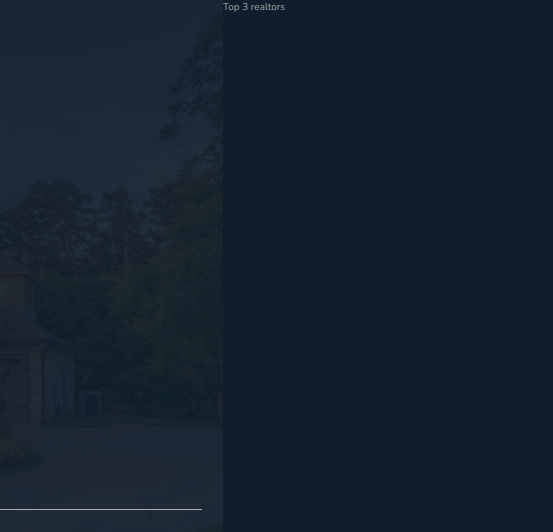
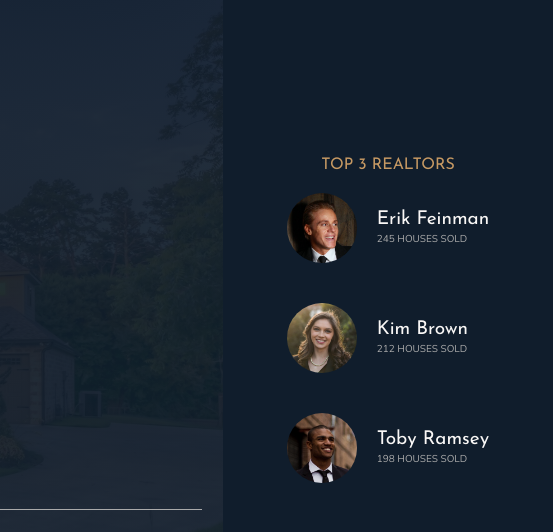
Before and after one commit to PrantoMollick/nexter-html-template, a website: page index.html in a window 1280 px wide. Shown: the top 532 px of the page, 727-1280 px from the left. Drawn offline with nearby package versions, Linux system fonts and the light colour scheme.

Commit message:
016 Building the Realtors Section

```diff
--- a/index.html
+++ b/index.html
@@ -33,7 +33,26 @@
     </header>
 
     <div class="realtors">
-        Top 3 realtors
+        <h3 class="heading-3">Top 3 Realtors</h3>
+        <div class="realtors__list">
+            <img src="img/realtor-1.jpeg" alt="Realtor 1" class="realtors__img">
+            <div class="realtors__details">
+                <h4 class="heading-4 heading-4--light">Erik Feinman</h4>
+                <p class="realtors__sold">245 houses sold</p>
+            </div>
+
+            <img src="img/realtor-2.jpeg" alt="Realtor 2" class="realtors__img">
+            <div class="realtors__details">
+                <h4 class="heading-4 heading-4--light">Kim Brown</h4>
+                <p class="realtors__sold">212 houses sold</p>
+            </div>
+
+            <img src="img/realtor-3.jpeg" alt="Realtor 3" class="realtors__img">
+            <div class="realtors__details">
+                <h4 class="heading-4 heading-4--light">Toby Ramsey</h4>
+                <p class="realtors__sold">198 houses sold</p>
+            </div>
+        </div>
     </div>
     <section class="features">
         <div class="feature">
--- a/sass/_realtors.scss
+++ b/sass/_realtors.scss
@@ -1,4 +1,33 @@
 .realtors {
   background-color: $color-secondary;
   grid-column: col-start 7 / full-end;
+  padding: 3rem;
+
+  display: grid;
+  align-content: center;
+  justify-content: center;
+  justify-items: center;
+  grid-row-gap: 2rem;
+
+  &__list {
+    display: grid;
+    grid-template-columns: min-content max-content;
+
+    align-items: center;
+    grid-column-gap: 2rem;
+    grid-row-gap: 5vh;
+
+  }
+
+  &__img {
+    width: 7rem;
+    border-radius: 50%;
+  }
+
+  &__sold {
+    text-transform: uppercase;
+    color: $color-grey-light-2;
+    margin-top: 3px;
+  }
+
 }
```
Also changed, not shown: css/style.css.
